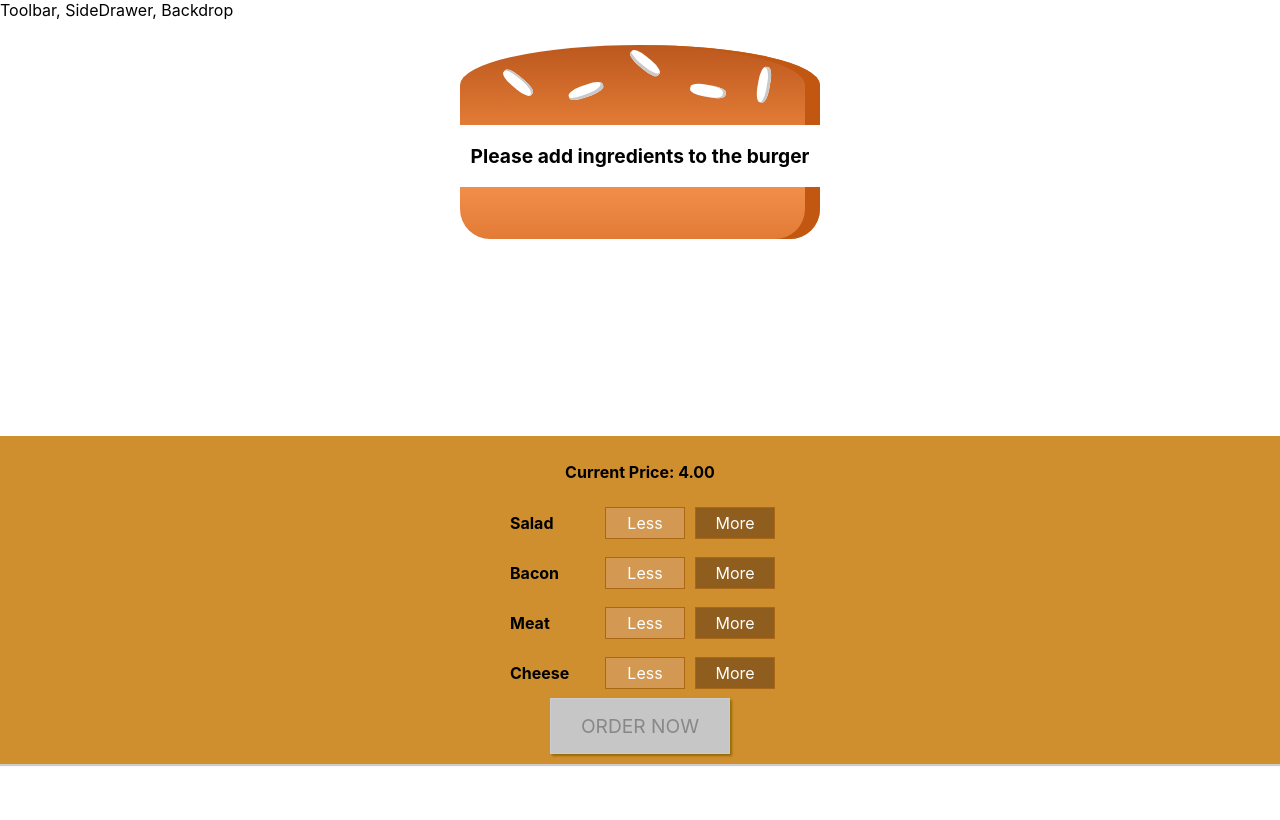
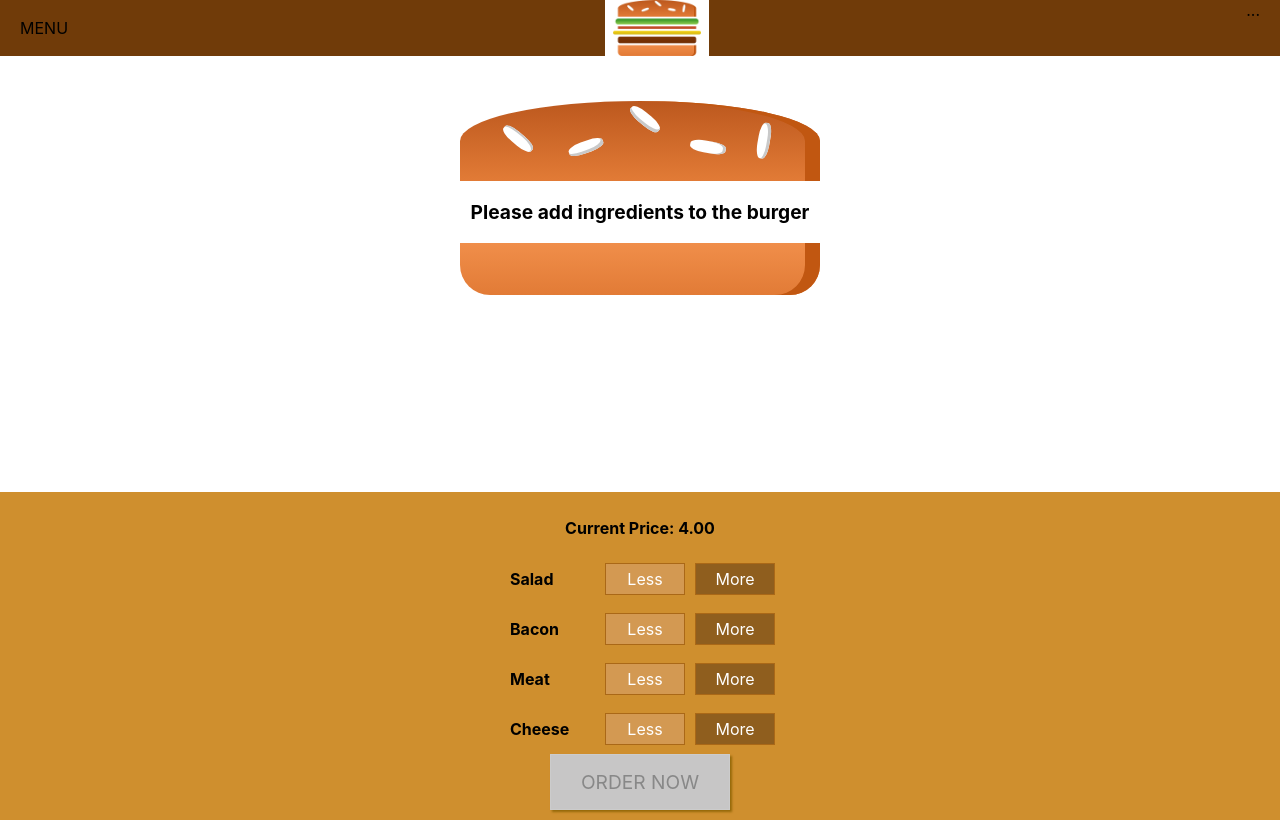
Before and after one commit to rameriya/my-burger-app, a React (Create React App) app: page / in a window 1280 px wide. Built offline with nearby package versions, Linux system fonts and the light colour scheme.

Commit message:
Sixth commit- Added navigation bar and Logo to the Layout

```diff
--- a/src/components/Layout/Layout.js
+++ b/src/components/Layout/Layout.js
@@ -1,11 +1,13 @@
 import React from 'react';
 import Aux from '../../hoc/Aux';
 import classes from './Layout.module.css';
+import Toolbar from '../Navigation/Toolbar/Toolbar';
 
 const layout = (props) => {
 	return (
 	<Aux>
-		<div>Toolbar, SideDrawer, Backdrop</div>
+		<Toolbar />
+		<div>SideDrawer, Backdrop</div>
 		<main className={classes.Content}>
 			{props.children}
 		</main>
--- a/src/components/Layout/Layout.module.css
+++ b/src/components/Layout/Layout.module.css
@@ -1,3 +1,3 @@
 .Content{
-	margin-top: 16px;
+	margin-top: 72px;
 }
--- /dev/null
+++ b/src/components/Logo/Logo.js
@@ -0,0 +1,11 @@
+import React from 'react';
+import burgerLogo from '../../assets/images/burger-logo.png';
+import classes from './Logo.module.css';
+
+const logo = (props) => (
+	<div className={classes.Logo}>
+		<img src={burgerLogo} alt="MyBurger" />
+	</div>
+	)
+
+export default logo;
--- /dev/null
+++ b/src/components/Logo/Logo.module.css
@@ -0,0 +1,9 @@
+.Logo{
+	background-color: white;
+	padding: 8px;
+	height: 100%;
+}
+
+.Logo img{
+	height: 100%;
+}
--- /dev/null
+++ b/src/components/Navigation/Toolbar/Toolbar.js
@@ -0,0 +1,13 @@
+import React from 'react';
+import classes from './Toolbar.module.css';
+import Logo from '../../Logo/Logo';
+
+const toolbar = (props) =>(
+	<header className={classes.Toolbar}>
+		<div>MENU</div>
+		<Logo />
+		<nav>...</nav>
+	</header>
+	)
+
+export default toolbar;
--- /dev/null
+++ b/src/components/Navigation/Toolbar/Toolbar.module.css
@@ -0,0 +1,17 @@
+.Toolbar{
+	height: 56px;
+	width: 100%;
+	position: fixed;
+	top: 0;
+	left: 0;
+	background: #703B09;
+	display: flex;
+	justify-content: space-between;
+	align-items: center;
+	padding: 0 20px;
+	box-sizing: border-box;
+	z-index: 90;
+}
+.Toolbar nav{
+	height: 100%;
+}
```
Also changed, not shown: src/assets/images/burger-logo.png (added).
